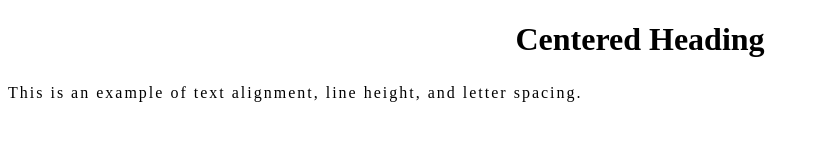
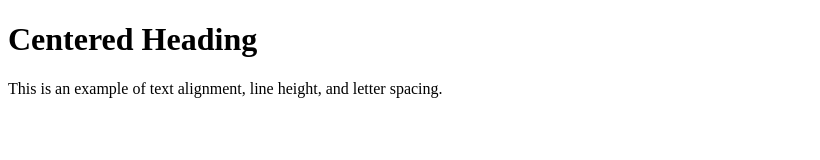
Before and after one commit to IIHTDevelopers/Yaksha-CSS-Text-Alignment-and-Spacing-Template, a website: page index.html in a window 1280 px wide. Shown: the whole page, without its empty margins (0-820 px from the left). Drawn offline with Linux system fonts and the light colour scheme.

Commit message:
Update index.html

```diff
--- a/index.html
+++ b/index.html
@@ -5,14 +5,7 @@
     <meta name="viewport" content="width=device-width, initial-scale=1.0">
     <title>Text Alignment and Spacing</title>
     <style>
-        h1 {
-            text-align: center;
-        }
-        p {
-            text-align: justify;
-            line-height: 1.6;
-            letter-spacing: 2px;
-        }
+
     </style>
 </head>
 <body>
```
